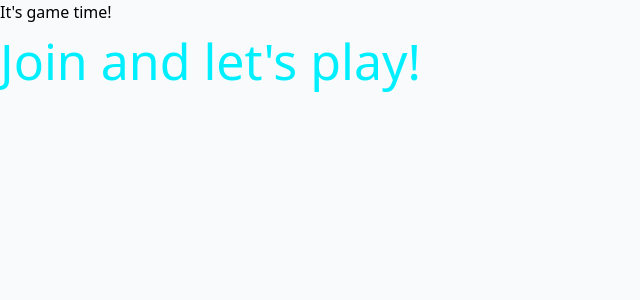
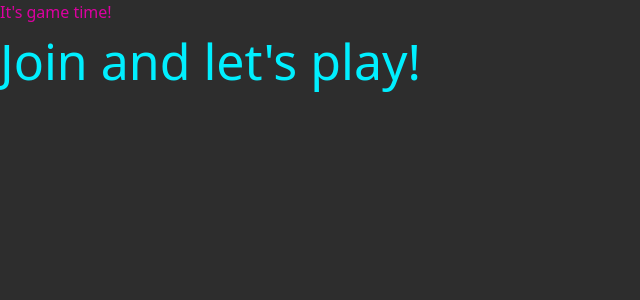
Before and after one commit to futu-sto-tech/gif-me-an-answer-client, a Next.js app: page / in a window 1280 px wide. Shown: the top 300 px of the page, without its empty margins (0-640 px from the left). Built offline with nearby package versions, Linux system fonts and the light colour scheme.

Commit message:
Update tailwind theme with colors

```diff
--- a/src/pages/index.tsx
+++ b/src/pages/index.tsx
@@ -8,7 +8,7 @@ const Title = styled.h1`
 const IndexPage: React.FC = () => {
   return (
     <>
-      <h1 className="text-black dark:text-white">It&apos;s game time!</h1>
+      <h1 className="text-pink">It&apos;s game time!</h1>
       <Title>Join and let&apos;s play!</Title>
     </>
   );
--- a/src/styles/index.css
+++ b/src/styles/index.css
@@ -8,7 +8,7 @@
 
 html,
 body {
-  @apply bg-gray-50 dark:bg-gray-900;
+  @apply bg-background;
 }
 
 /* Start purging... */
--- a/tailwind.config.js
+++ b/tailwind.config.js
@@ -2,7 +2,18 @@ module.exports = {
   darkMode: 'media',
   important: true,
   purge: ['./src/pages/**/*.tsx', './src/components/**/*.tsx'],
-  theme: {},
+  theme: {
+    extend: {
+      colors: {
+        pink: {
+          DEFAULT: '#DD01A1',
+          dark: '#8D0066',
+        },
+        cyan: '#00EFFF',
+        background: '#2D2D2D',
+      },
+    },
+  },
   variants: {},
   plugins: [],
 };
```
